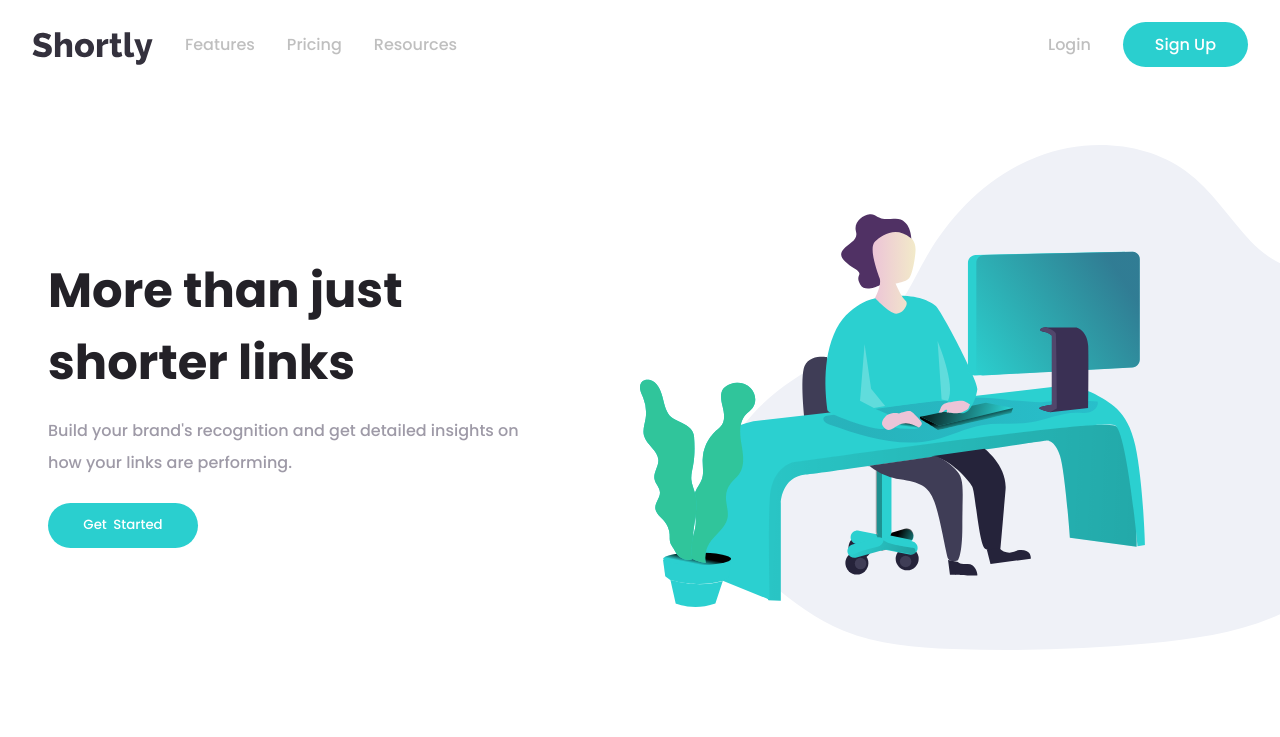
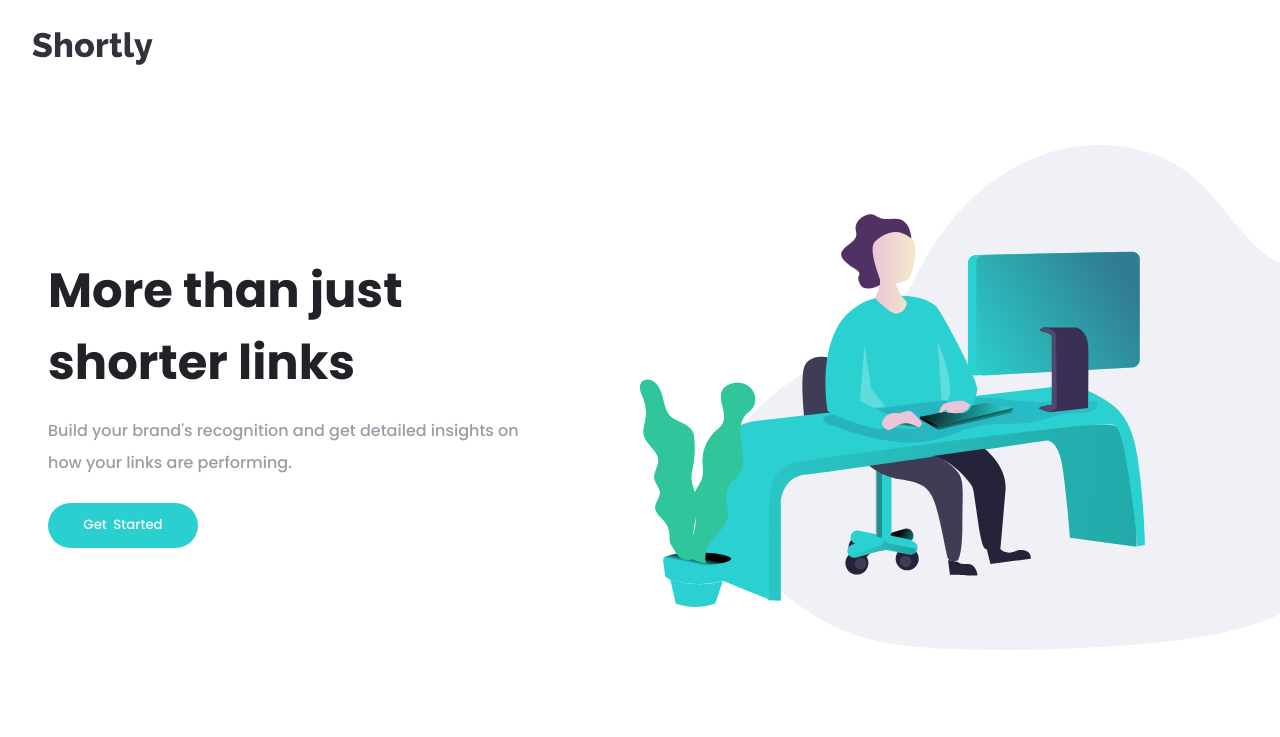
Before and after one commit to Heisdalu/url-shortener, a React (Create React App) app: page / in a window 1280 px wide. Shown: the top 737 px of the page. Built offline with nearby package versions, Linux system fonts and the light colour scheme.

Commit message:
toggle modal

```diff
--- a/src/components/Footer/Footer.css
+++ b/src/components/Footer/Footer.css
@@ -31,6 +31,11 @@
 
 .feature_inner p {
   margin: 0.5rem 0 1rem 0;
+}
+
+.feature_inner p:hover{
+  color: var(--primary-cyan);
+  cursor: pointer;
 }
 
 .social_media_links{
--- a/src/components/Header/Header.css
+++ b/src/components/Header/Header.css
@@ -71,6 +71,10 @@
   word-spacing: 3px;
 }
 
+.hidden{
+  display: none;
+}
+
 @media screen and (min-width: 500px) {
   .header_bg img {
     width: 120%;
--- a/src/components/Header/Header.js
+++ b/src/components/Header/Header.js
@@ -5,8 +5,15 @@ import Modal from "./Modal";
 import Hamburger from "../../assets/illustration-working.svg";
 import GetLink from "./GetLink";
 import "./Header.css";
+import { useState } from "react";
 
 const Header = () => {
+  const [active, setActive] = useState(false);
+
+  const toggle = () => {
+    setActive((prevState) => !prevState);
+  };
+
   return (
     <div className="header">
       <header className="header_box">
@@ -14,13 +21,13 @@ const Header = () => {
           <Logo color="#34313D" />
         </h1>
 
-        <button className="hamburger">
+        <button className="hamburger" onClick={toggle}>
           <div className="burger"></div>
           <div className="burger"></div>
           <div className="burger"></div>
         </button>
 
-        <Modal />
+        <Modal active={active}/>
       </header>
 
       <section className="header_contents">
--- a/src/components/Header/Modal.js
+++ b/src/components/Header/Modal.js
@@ -2,9 +2,10 @@
 /* eslint-disable jsx-a11y/anchor-has-content */
 import "./Modal.css";
 
-const Modal = () => {
+const Modal = (props) => {
+  const active = !props.active && `hidden`;
   return (
-    <nav className="modal">
+    <nav className= {`modal ${active}`}>
       <div className="modal_1">
         <a href="#">Features</a>
         <a href="#">Pricing</a>
```
